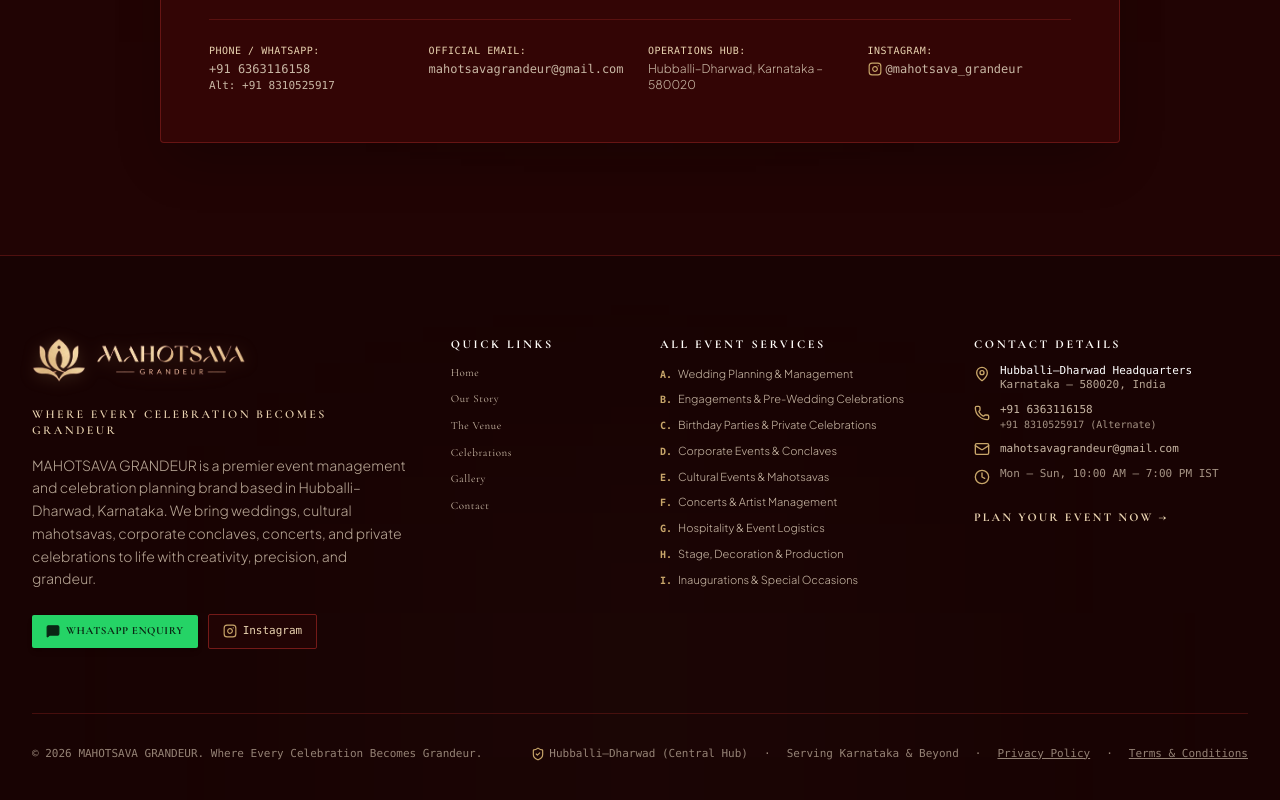
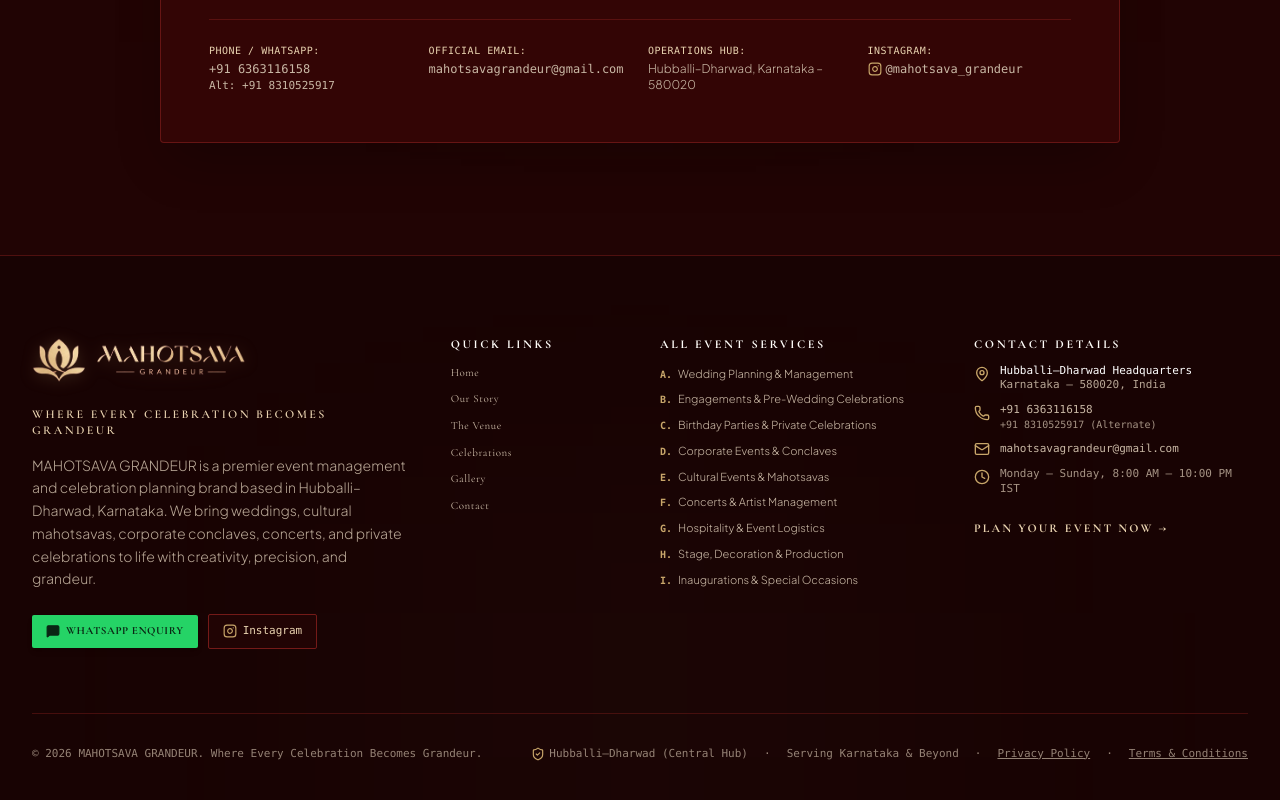
Before and after one commit to Maheshg568/event, a React (Vite) app: page / in a window 1280 px wide. Shown: the part 10561-11361 px from the top of the page. Built offline with nearby package versions, Linux system fonts and the light colour scheme; no server answers.

Commit message:
Update operating hours to morning 8:00 AM to night 10:00 PM IST

```diff
--- a/src/components/layout/Footer.tsx
+++ b/src/components/layout/Footer.tsx
@@ -147,7 +147,7 @@
 
               <div className="flex items-start gap-2.5 text-[#C9B8A5]/80">
                 <Clock className="w-4 h-4 text-[#C8A66A] shrink-0 mt-0.5" />
-                <span>Mon – Sun, 10:00 AM – 7:00 PM IST</span>
+                <span>{siteConfig.contact.operatingHours}</span>
               </div>
             </div>
 
--- a/src/config/siteConfig.ts
+++ b/src/config/siteConfig.ts
@@ -132,7 +132,7 @@
     state: 'Karnataka',
     pinCode: '580020',
     officeAddress: 'Hubballi–Dharwad, Karnataka – 580020, India',
-    operatingHours: 'Monday – Sunday, 10:00 AM – 7:00 PM IST',
+    operatingHours: 'Monday – Sunday, 8:00 AM – 10:00 PM IST',
   },
   navigation: [
     { label: 'Home', href: '#home', pageId: 'home' },
--- a/src/pages/ContactPage.tsx
+++ b/src/pages/ContactPage.tsx
@@ -106,7 +106,7 @@
                 </a>
                 <div className="flex items-center gap-1.5 text-[11px] text-[#C9B8A5]/80 mt-2 font-mono">
                   <Clock className="w-3.5 h-3.5 text-[#C8A66A]" />
-                  <span>Mon – Sun, 10am – 7pm</span>
+                  <span>Mon – Sun, 8:00 AM – 10:00 PM</span>
                 </div>
               </div>
             </div>
```
